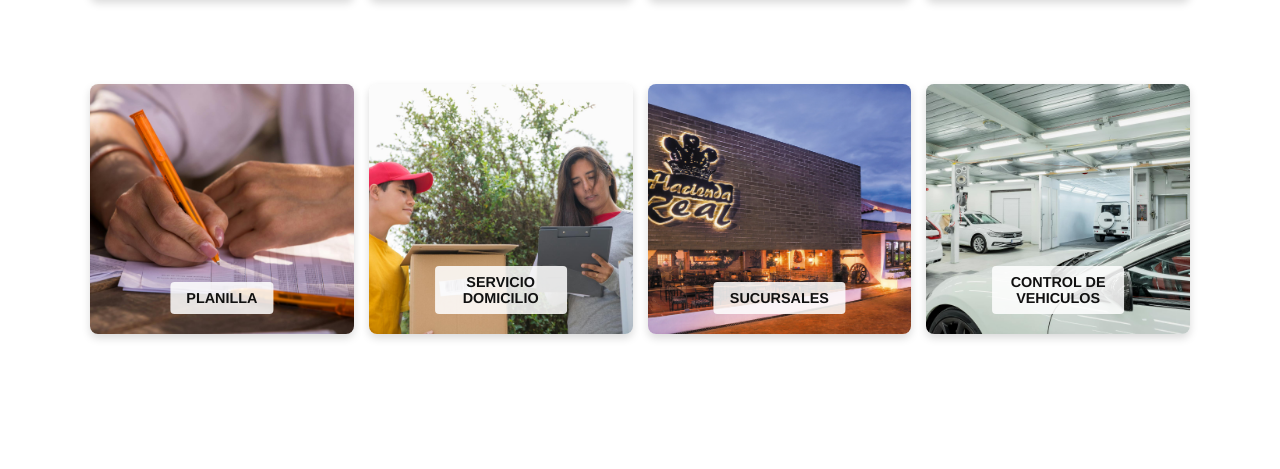
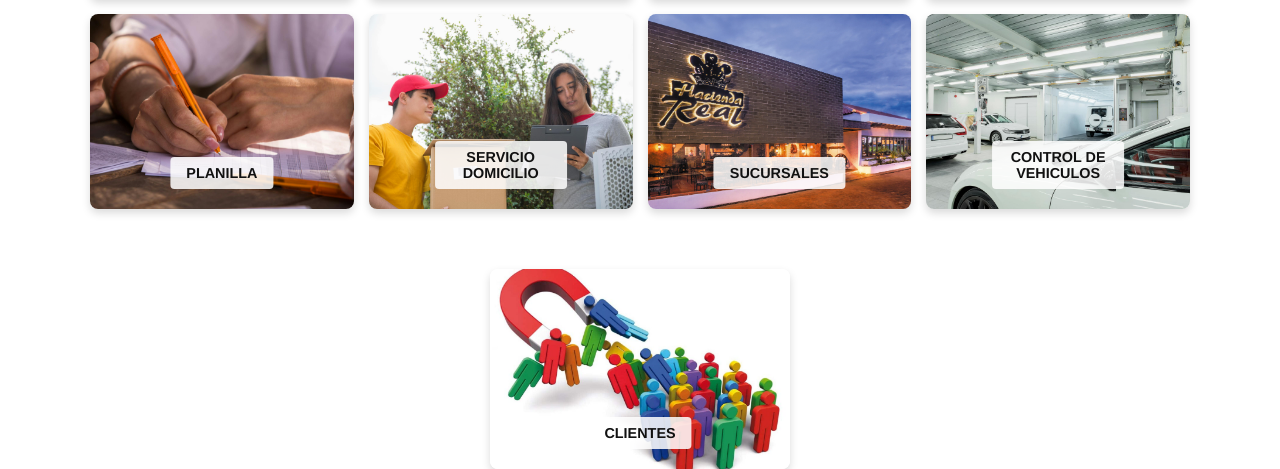
Before and after one commit to DanielReyes03/control-hacienda-real-umg, a PHP site: page / in a window 1280 px wide. Shown: the part 484-953 px from the top of the page. Before the commit the page ends 824 px from the top, so only its background shows below. Run offline with PHP 8.4, Linux system fonts and the light colour scheme.

Commit message:
RESUBIDO

```diff
--- a/src/index.php
+++ b/src/index.php
@@ -104,7 +104,7 @@
       gap: 15px;
       padding: 20px;
       max-width: 1100px;
-      height: 600px;
+      /* Removí height fija para que se expanda dinámicamente */
       margin: auto;
     }
 
@@ -114,6 +114,7 @@
       border-radius: 8px;
       box-shadow: 0 4px 8px rgba(0,0,0,0.15);
       max-height: 250px;
+      cursor: pointer; /* Cursor pointer para todos los items interactivos */
     }
 
     .grid-item img {
@@ -139,6 +140,20 @@
       font-weight: bold;
       font-size: 0.9rem;
     }
+
+    .clientes-centrado,
+    .reservaciones-centrado {
+      display: flex;
+      justify-content: center;
+      align-items: center;
+      margin-top: 40px; /* Espacio debajo del grid */
+    }
+
+    .grid-item.clientes,
+    .grid-item.reservaciones {
+      width: 300px;
+      height: 200px;
+    }
   </style>
 </head>
 <body>
@@ -160,44 +175,53 @@
   </header>
 
   <section class="grid-container">
-    <div class="grid-item" onclick="redirigir('../inventario/index.php')" style="cursor:pointer;">
-      <img src="../login/assets/img/pexels-tiger-lily-4483610.jpg" alt="Cafés">
+    <div class="grid-item" onclick="redirigir('../inventario/index.php')">
+      <img src="../login/assets/img/pexels-tiger-lily-4483610.jpg" alt="Inventario">
       <div class="overlay">INVENTARIO</div>
     </div>
-    <div class="grid-item">
-      <img src="../login/assets/img/pexels-cottonbro-4068314.jpg" alt="Viajes">
+    <div class="grid-item" onclick="redirigir('../compras/index.php')">
+      <img src="../login/assets/img/pexels-cottonbro-4068314.jpg" alt="Compras">
       <div class="overlay">COMPRAS</div>
     </div>
-    <div class="grid-item" onclick="redirigir('../Proveedores/index.php')" style="cursor:pointer;">>
-      <img src="../login/assets/img/pexels-artempodrez-5025489.jpg" alt="Lista Verde">
+    <div class="grid-item" onclick="redirigir('../Proveedores/index.php')">
+      <img src="../login/assets/img/pexels-artempodrez-5025489.jpg" alt="Proveedores">
       <div class="overlay">PROVEEDORES</div>
     </div>
-    <div class="grid-item">
-      <img src="../login/assets/img/pexels-olly-3760072.jpg" alt="Deco">
+    <div class="grid-item" onclick="redirigir('../ventas/index.php')">
+      <img src="../login/assets/img/pexels-olly-3760072.jpg" alt="Ventas">
       <div class="overlay">VENTAS</div>
     </div>
-    <div class="grid-item">
-      <img src="../login/assets/img/pexels-biekir-2148554792-33715049.jpg" alt="Diario">
+    <div class="grid-item" onclick="redirigir('../planilla/index.php')">
+      <img src="../login/assets/img/pexels-biekir-2148554792-33715049.jpg" alt="Planilla">
       <div class="overlay">PLANILLA</div>
     </div>
-    <div class="grid-item">
-      <img src="../login/assets/img/pexels-kampus-8931691.jpg" alt="Diario">
+    <div class="grid-item" onclick="redirigir('../servicio_domicilio/index.php')">
+      <img src="../login/assets/img/pexels-kampus-8931691.jpg" alt="Servicio Domicilio">
       <div class="overlay">SERVICIO DOMICILIO</div>
     </div>
-    <div class="grid-item" onclick="redirigir('../sucursales/index.php')" style="cursor:pointer;">
-      <img src="../login/assets/img/fondositio.jpg" alt="Diario">
+    <div class="grid-item sucursales" onclick="redirigir('../sucursales/index.php')">
+      <img src="../login/assets/img/fondositio.jpg" alt="Sucursales">
       <div class="overlay">SUCURSALES</div>
     </div>
-    <div class="grid-item">
-      <img src="../login/assets/img/pexels-renee-razumov-2155050841-33814686.jpg" alt="Diario">
+    <div class="grid-item" onclick="redirigir('../control_vehiculos/index.php')">
+      <img src="../login/assets/img/pexels-renee-razumov-2155050841-33814686.jpg" alt="Control de Vehículos">
       <div class="overlay">CONTROL DE VEHICULOS</div>
     </div>
   </section>
+  <div class="clientes-centrado">
+    <div class="grid-item clientes" onclick="redirigir('../clientes/index.php')">
+      <img src="../login/assets/img/clientes.jpg" alt="Clientes">
+      <div class="overlay">CLIENTES</div>
+    </div>
+  </div>
+
+
+
+  <script>
+    function redirigir(ruta) {
+      // Redirige directamente a la ruta que pases
+      window.location.href = ruta;
+    }
+  </script>
 </body>
 </html>
-<script>
-  function redirigir(ruta) {
-    // Redirige directamente a la ruta que pases
-    window.location.href = ruta;
-  }
-</script>
```
Also changed, not shown: src/login/assets/img/clientes.jpg (added), src/login/assets/img/reservaciones.jpeg (added).
